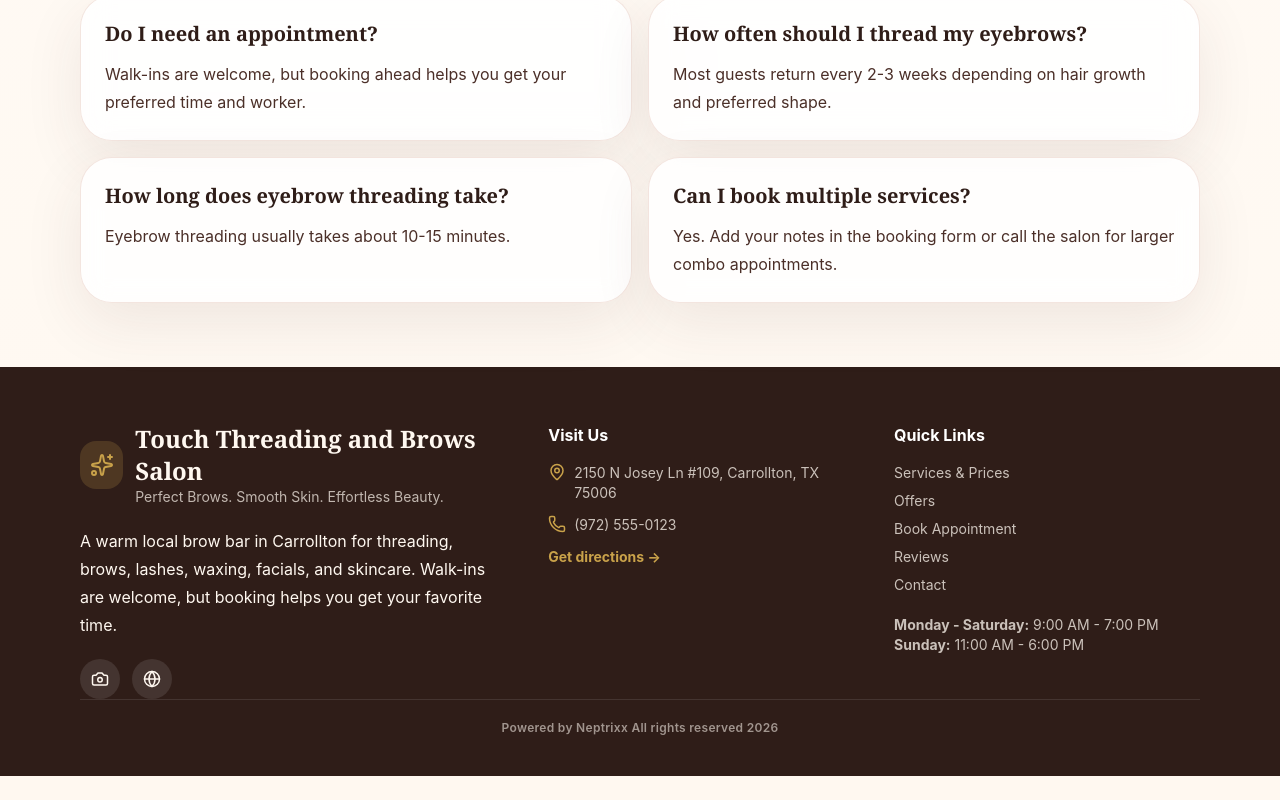
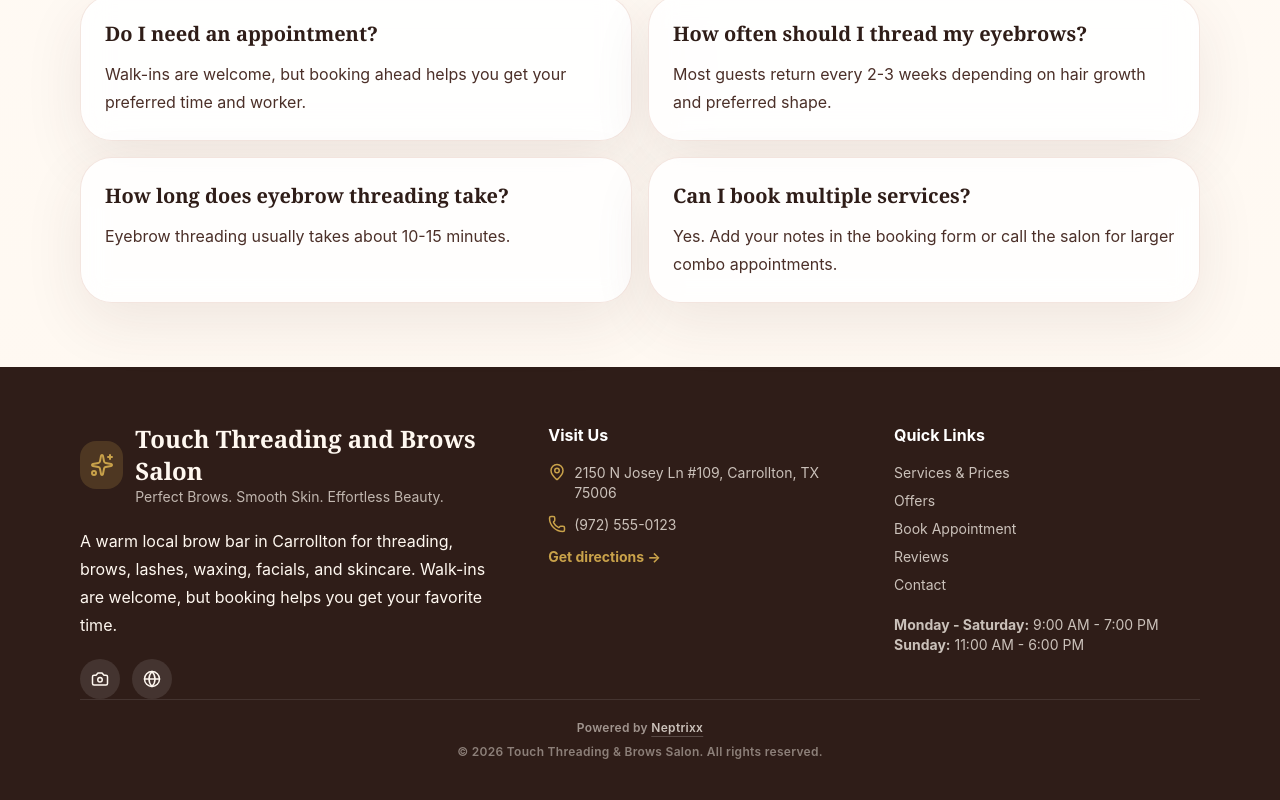
Before and after one commit to toucheyebrowstech/touch-threading-salon, a React (Vite) app in the folder frontend/: page / in a window 1280 px wide. Shown: the part 5547-6347 px from the top of the page. Before the commit the page ends 6323 px from the top, so only its background shows below. Built offline with nearby package versions, Linux system fonts and the light colour scheme; no server answers.

Commit message:
Update Footer.jsx

```diff
--- a/frontend/src/components/Footer.jsx
+++ b/frontend/src/components/Footer.jsx
@@ -63,9 +63,22 @@ export default function Footer() {
         </div>
       </div>
 
-      <div className="salon-container mt-10 border-t border-white/10 pt-5 text-center text-xs font-semibold tracking-wide text-cream/55">
-        Powered by Neptrixx
-        All rights reserved 2026
+           <div className="salon-container mt-10 border-t border-white/10 pt-5 text-center text-xs font-semibold tracking-wide text-cream/55">
+        <p>
+          Powered by{' '}
+          <a
+            href="https://neptrixx.com"
+            target="_blank"
+            rel="noopener noreferrer"
+            className="text-cream/75 underline decoration-white/20 underline-offset-4 transition hover:text-gold hover:decoration-gold"
+          >
+            Neptrixx
+          </a>
+        </p>
+
+        <p className="mt-2 text-cream/45">
+          © {new Date().getFullYear()} Touch Threading & Brows Salon. All rights reserved.
+        </p>
       </div>
     </footer>
   );
```
